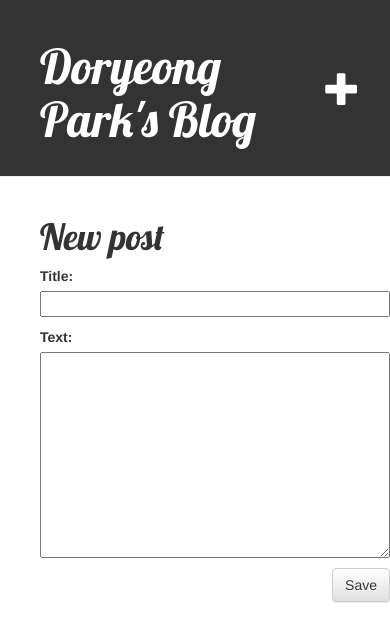
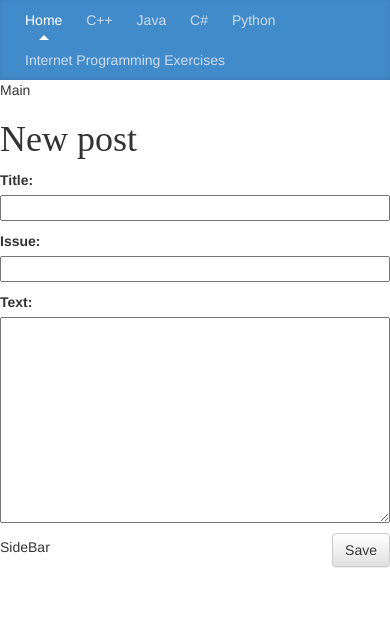
Before and after one commit to DoryeongPark/dguinp, a Django app: page /post/new/ in a window 390 px wide. Shown: the top 642 px of the page. Run offline with Django 3.2, Linux system fonts and the light colour scheme; the visitor is signed in with stand-in values (Sample User, id 1); some libraries are stand-ins or nearby versions.

Commit message:
Field - issue added

```diff
--- a/blog/forms.py
+++ b/blog/forms.py
@@ -5,4 +5,4 @@ from .models import Post
 class PostForm(forms.ModelForm):
     class Meta:
         model = Post
-        fields = ('title', 'text')
+        fields = ('title', 'issue', 'text')
--- a/blog/models.py
+++ b/blog/models.py
@@ -5,6 +5,7 @@ from django.utils import timezone
 class Post(models.Model):
     author = models.ForeignKey(settings.AUTH_USER_MODEL)
     title = models.CharField(max_length=200)
+    issue = models.CharField(max_length=50)
     text = models.TextField()
     created_date = models.DateTimeField(default=timezone.now)
     published_date = models.DateTimeField(blank=True, null=True)
@@ -19,4 +20,4 @@ class Post(models.Model):
 
 class Comment(models.Model):
     post = models.ForeignKey(Post)
-    comment= models.TextField()
+    comment = models.TextField()
--- a/blog/static/css/blog.css
+++ b/blog/static/css/blog.css
@@ -1,21 +1,45 @@
-h1 a {
-    color: #FCA205;
-    font-family: 'Lobster';
+.blog-masthead {
+    background-color: #428bca;
+    -webkit-box-shadow: inset 0 -2px 5px rgba(0, 0, 0, .1);
+    box-shadow: inset 0 -2px 5px rgba(0, 0, 0, .1);
 }
 
-.page-header {
-    background-color: #333333;
-    margin-top: 0;
-    padding: 20px 20px 20px 40px;
+
+/* Nav links */
+
+.blog-nav-item {
+    position: relative;
+    display: inline-block;
+    padding: 10px;
+    font-weight: 500;
+    color: #cdddeb;
 }
 
-.page-header h1,
-.page-header h1 a,
-.page-header h1 a:visited,
-.page-header h1 a:active {
-    color: #ffffff;
-    font-size: 36pt;
+.blog-nav-item:hover,
+.blog-nav-item:focus {
+    color: #fff;
     text-decoration: none;
+}
+
+
+/* Active state gets a caret at the bottom */
+
+.blog-nav .active {
+    color: #fff;
+}
+
+.blog-nav .active:after {
+    position: absolute;
+    bottom: 0;
+    left: 50%;
+    width: 0;
+    height: 0;
+    margin-left: -5px;
+    vertical-align: middle;
+    content: " ";
+    border-right: 5px solid transparent;
+    border-bottom: 5px solid;
+    border-left: 5px solid transparent;
 }
 
 .content {
@@ -26,7 +50,7 @@ h1,
 h2,
 h3,
 h4 {
-    font-family: 'Lobster', cursive;
+    font-family: '나눔바른고딕';
 }
 
 .date {
--- a/blog/templates/blog/base.html
+++ b/blog/templates/blog/base.html
@@ -2,7 +2,7 @@
 <html>
 
 <head>
-    <title>Doryeong Park's Blog</title>
+    <title>Doryeong Park's IT Blog</title>
     <link rel="stylesheet" href="//maxcdn.bootstrapcdn.com/bootstrap/3.2.0/css/bootstrap.min.css">
     <link rel="stylesheet" href="//maxcdn.bootstrapcdn.com/bootstrap/3.2.0/css/bootstrap-theme.min.css">
     <link href="http://fonts.googleapis.com/css?family=Lobster&subset=latin,latin-ext" rel="stylesheet" type="text/css">
@@ -10,13 +10,29 @@
 </head>
 
 <body>
-    <div class="page-header">
-        <a href="{% url 'post_new' %}" class="top-menu"><span class="glyphicon glyphicon-plus"></span></a>
-        <h1><a href="">Doryeong Park's Blog</a></h1>
+
+    <div class="blog-masthead">
+        <div class="container">
+            <nav class="blog-nav">
+                <a class="blog-nav-item active" href="#">Home</a>
+                <a class="blog-nav-item" href="#">C++</a>
+                <a class="blog-nav-item" href="#">Java</a>
+                <a class="blog-nav-item" href="#">C#</a>
+                <a class="blog-nav-item" href="#">Python</a>
+                <a class="blog-nav-item" href="#">Internet Programming Exercises</a>
+            </nav>
+        </div>
     </div>
-    <div class="content container">
+
+    <div class="blog-container">
         <div class="row">
-            {% block content %}{% endblock %}
+            <div class="col-sm-8 blog-main">
+                Main {% block content %}{% endblock %}
+            </div>
+
+            <div class="col-sm-3 col-sm-offset-1 blog-sidebar">
+                SideBar
+            </div>
         </div>
     </div>
 
```
Also changed, not shown: blog/migrations/0003_post_issue.py (added).
